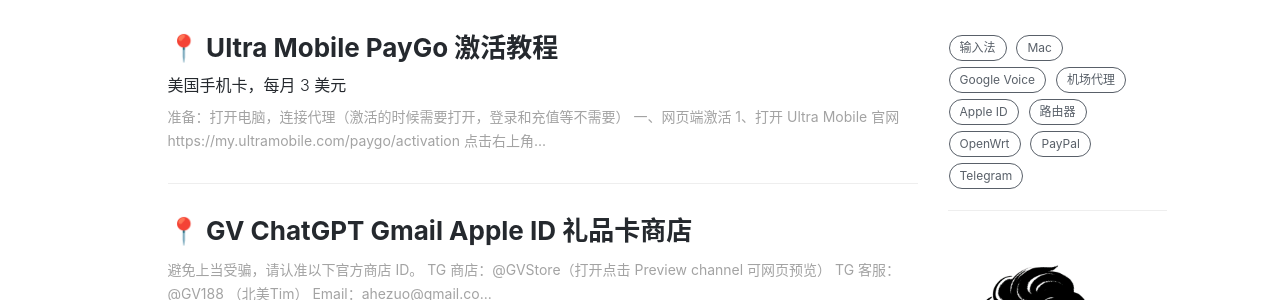
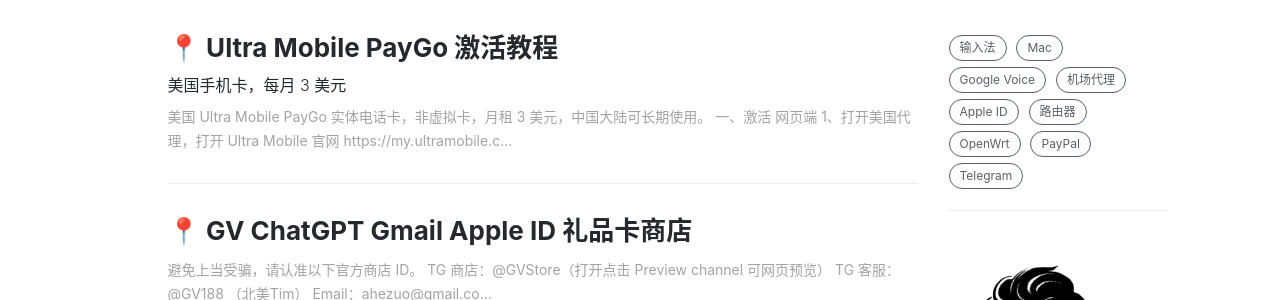
Before and after one commit to ssnhd/ssnhd.github.io, a Jekyll site: the page built from index.html, in a window 1280 px wide and 900 px high. Shown: the part 437-737 px from the top of the window. Built offline with Jekyll 4.4.1, drawn with Linux system fonts in a browser that asks for light colours; nearby versions of some CDN libraries; the list of posts is cut into pages by our own code; comment, search, counter and statistics services are not loaded.

Commit message:
Update 2023-6-24-paygo.md

```diff
--- a/_posts/2023-6-24-paygo.md
+++ b/_posts/2023-6-24-paygo.md
@@ -11,11 +11,11 @@
   - PayGO
 ---
 
-准备：打开电脑，连接代理（激活的时候需要打开，登录和充值等不需要）
+美国 Ultra Mobile PayGo 实体电话卡，非虚拟卡，月租 3 美元，中国大陆可长期使用。
 
-## 一、网页端激活
-
-1、打开 Ultra Mobile 官网 <https://my.ultramobile.com/paygo/activation> 点击右上角**中文**，输入位于 SIM 卡背面右上角的 ACT CODE，点击**开始或恢复激活**。
+## 一、激活
+### 网页端
+1、打开美国代理，打开 Ultra Mobile 官网 <https://my.ultramobile.com/paygo/activation> 点击右上角**中文**，输入位于 SIM 卡背面右上角的 ACT CODE，点击**开始或恢复激活**。
 ![](https://i.imgur.com/v3hdUjF.png)
 
 2、【检查您的设备兼容性】点击**跳过**。
@@ -34,7 +34,7 @@
 7、网页激活成功，会显示手机号码。
 ![](https://i.imgur.com/PHL1Emr.png)
 
-## 二、手机端激活
+### 手机端
 
 1、将 SIM 卡插入 iPhone，连接 Wi-Fi，不要开代理。\
 2、设置 - 蜂窝网络 - Wi-Fi 通话，打开**在 iPhone 上用 Wi-Fi 通话**，点击**启用**。\
@@ -57,3 +57,14 @@
 2、打开美国代理，登录账号，选择金额。\
 3、点击紫色卡片，修改为自己的信用卡信息进行充值。
 ![](https://i.imgur.com/VEJ42Ts.jpg)
+
+## 三、资费
+
+| 类别 | 费用 |
+|---|---|
+| 月租 | 3 美元 |
+| 接打电话  |  3.59 美元/分钟 |
+|  接收短信 |  0.1 美元/条 |
+| 发送短信  | 0.5 美元/条  |
+|  流量 | 0.2 美元/MB  |
+|  iPhone Wi-Fi Calling 环境下 | 免费 100 分钟接打通话、免费 100 条收发短信  |
```
Also changed, not shown: other parts of _posts/2023-6-24-paygo.md (+2 -2 lines).
